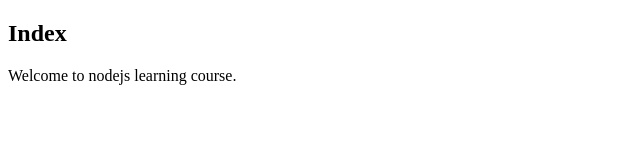
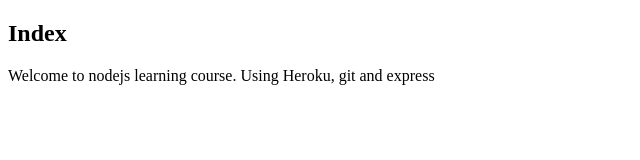
Before and after one commit to jeanrodriguez/learning_nodejs, a website: page public/index.html in a window 1280 px wide. Shown: the whole page, without its empty margins (0-640 px from the left). Drawn offline with Linux system fonts and the light colour scheme.

Commit message:
sample welcome

```diff
--- a/public/index.html
+++ b/public/index.html
@@ -7,7 +7,7 @@
     <body>
         <h2>Index</h2>
         <p>
-            Welcome to nodejs learning course.
+            Welcome to nodejs learning course. Using Heroku, git and express
         </p>
     </body>
     <footer></footer>
```
